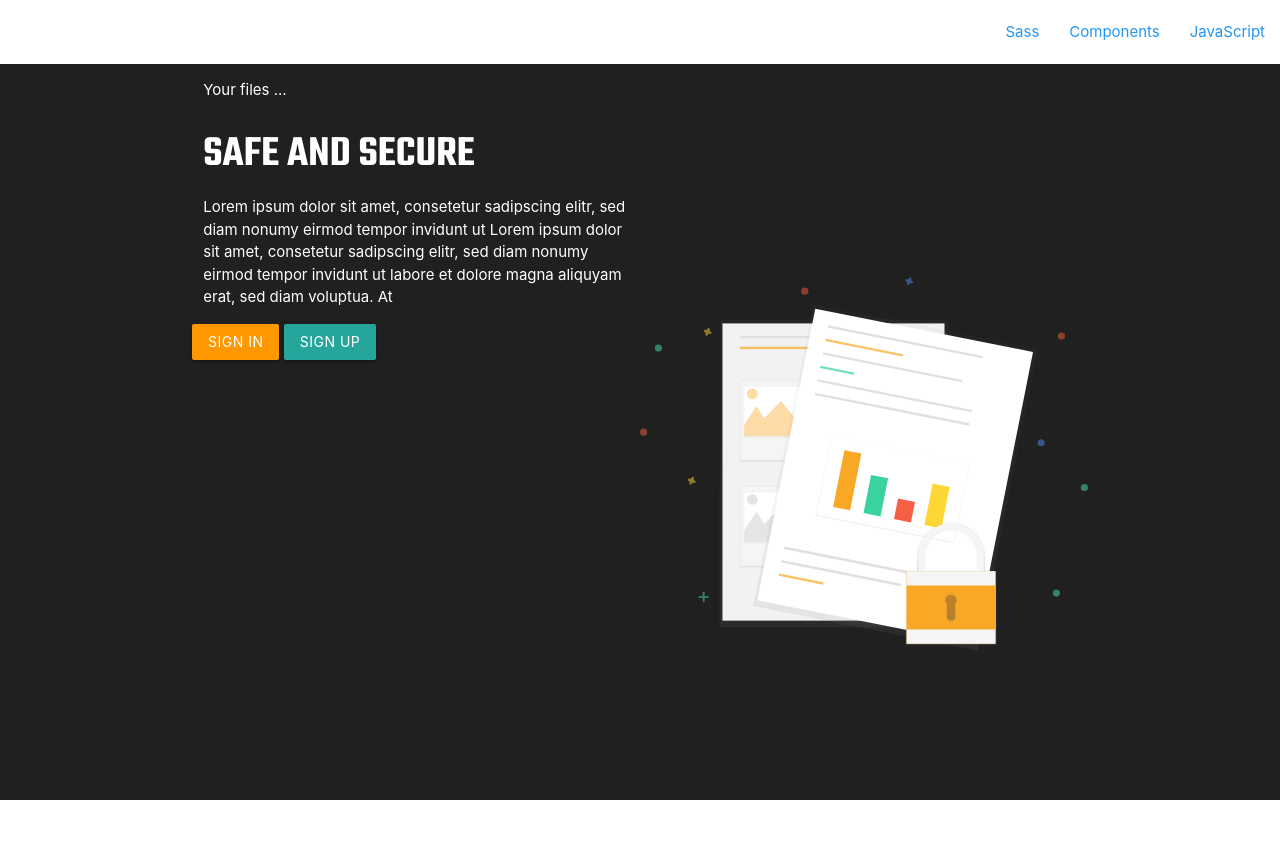
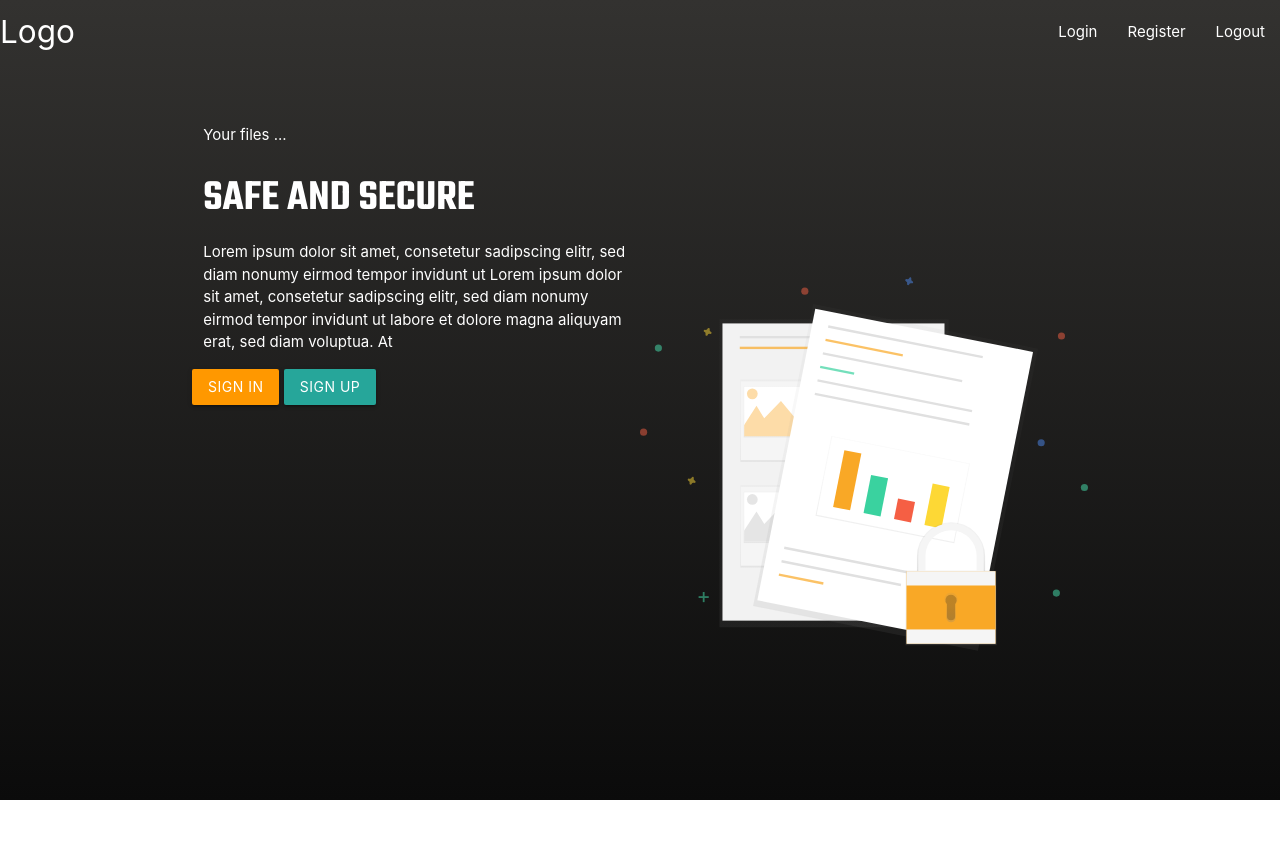
Before and after one commit to jithin0000/code_point_pocket, a Django app: template templates/base/base.html in a window 1280 px wide. Run offline with Django 3.2, Linux system fonts and the light colour scheme; the template is opened without the code that fills it, so the values that code supplies are empty.

Commit message:
design updated

```diff
--- a/static/css/style.css
+++ b/static/css/style.css
@@ -14,10 +14,14 @@ h1,h2,h3,h4,h5,h6{
 text-transform:uppercase;
 }
 
+.mt-5{
+	margin-top: 5%;
+}
+
 #header{
 width:100%;
 height:100vh;
-background-color: #202020;
+background: linear-gradient(0deg, rgba(11,11,11,1) 0%, rgba(51,50,48,1) 100%);
 color: white;
 }
 
--- a/templates/base/base.html
+++ b/templates/base/base.html
@@ -20,7 +20,7 @@
 		<div class="container">
 
 		<div class="row my-auto">
-			<div class="col s6">
+			<div class="col s6 mt-5">
 				<p>Your files ...</p>
 				<h3 class="title">Safe and secure</h3>
 				<p>Lorem ipsum dolor sit amet, consetetur sadipscing elitr, sed diam nonumy eirmod tempor invidunt ut
--- a/templates/base/navbar.html
+++ b/templates/base/navbar.html
@@ -1,10 +1,10 @@
-<nav class="z-depth-0" >
-  <div class="nav-wrapper white z-depth-0">
+<nav class="z-depth-0 transparent" >
+  <div class="nav-wrapper z-depth-0">
     <a href="#" class="brand-logo">Logo</a>
-    <ul id="nav-mobile" class="right z-depth-0 blue-text hide-on-med-and-down">
-      <li><a class="nav-link blue-text" href="sass.html">Sass</a></li>
-      <li><a class="blue-text" href="badges.html">Components</a></li>
-      <li><a class="blue-text" href="collapsible.html">JavaScript</a></li>
+    <ul id="nav-mobile" class="right z-depth-0 hide-on-med-and-down">
+      <li><a  href="sass.html">Login</a></li>
+      <li><a  href="badges.html">Register</a></li>
+      <li><a  href="collapsible.html">Logout</a></li>
     </ul>
   </div>
 </nav>
```
